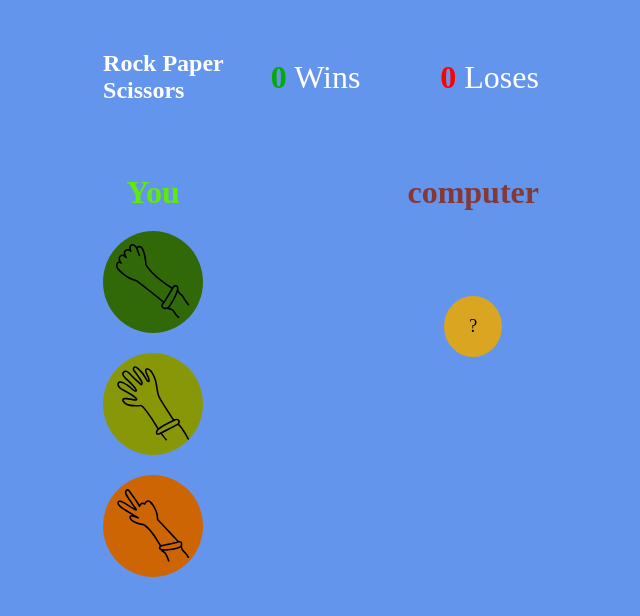
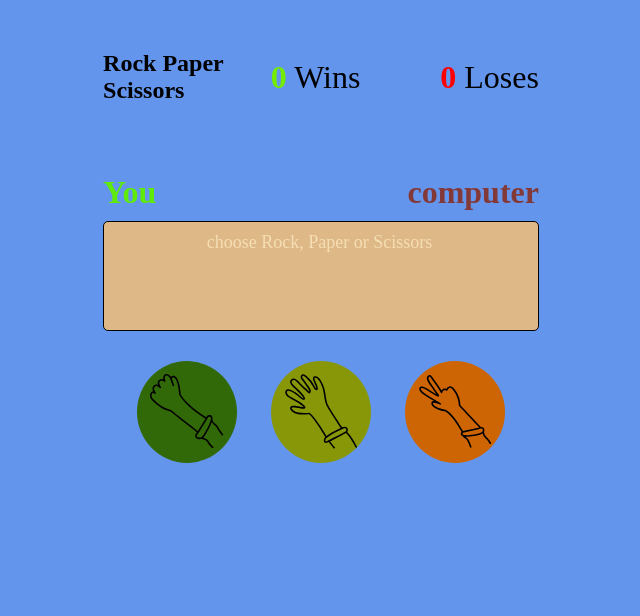
Before and after one commit to papunafshaveli/paper-rock-scissors, a React (Vite) app: page / in a window 1280 px wide. Shown: the top 616 px of the page, without its empty margins (319-959 px from the left). Built offline with nearby package versions, Linux system fonts and the light colour scheme; a web font is replaced by a local one.

Commit message:
change visual

```diff
--- a/src/components/Game/Game.tsx
+++ b/src/components/Game/Game.tsx
@@ -5,6 +5,7 @@ import { useCalculateResult } from "../../hooks/useCalculateResult";
 import { Dispatch, SetStateAction } from "react";
 import {
   Challenge,
+  Choices,
   CompsIcon,
   Computer,
   GameContainer,
@@ -97,30 +98,33 @@ const Game: React.FC<GameProps> = ({
 
   return (
     <GameContainer>
-      <ResultText result={result}>{result}</ResultText>
       <YouAndComputer>
         <You>
           <h3>You</h3>
-          <RockWrapper onClick={onRockClick}>
-            <Rock />
-          </RockWrapper>
-          <PaperWrapper onClick={onPaperClick}>
-            <Paper />
-          </PaperWrapper>
-          <ScissorsWrapper onClick={onScissorsClick}>
-            <Scissors />
-          </ScissorsWrapper>
         </You>
 
         <Computer>
           <h3>computer</h3>
-          <span>?</span>
         </Computer>
       </YouAndComputer>
       <Challenge>
         <MyIcon>{icon}</MyIcon>
+        {!result && <p>choose Rock, Paper or Scissors</p>}
+        <ResultText result={result}>{result}</ResultText>
         <CompsIcon>{compIcon}</CompsIcon>
       </Challenge>
+
+      <Choices>
+        <RockWrapper onClick={onRockClick}>
+          <Rock />
+        </RockWrapper>
+        <PaperWrapper onClick={onPaperClick}>
+          <Paper />
+        </PaperWrapper>
+        <ScissorsWrapper onClick={onScissorsClick}>
+          <Scissors />
+        </ScissorsWrapper>
+      </Choices>
     </GameContainer>
   );
 };
--- a/src/components/Game/styles.ts
+++ b/src/components/Game/styles.ts
@@ -2,7 +2,6 @@ import styled from "styled-components";
 import { device } from "../../deviceSizes/deviceSizes";
 
 export const GameContainer = styled.div`
-  position: relative;
   margin-top: 20px;
 
   display: flex;
@@ -14,11 +13,47 @@ export const GameContainer = styled.div`
   }
 `;
 
+export const Challenge = styled.div`
+  display: flex;
+  justify-content: space-between;
+  margin-top: 10px;
+
+  width: 100%;
+  height: 90px;
+
+  background-color: burlywood;
+  padding: 10px;
+
+  border: 1px solid black;
+  border-radius: 5px;
+
+  p {
+    text-align: center;
+
+    font-size: 1.8rem;
+    color: wheat;
+  }
+
+  @media ${device.tablet} {
+    height: 110px;
+  }
+`;
+
+export const MyIcon = styled.div`
+  width: 80px;
+  @media ${device.tablet} {
+    width: 90px;
+  }
+`;
+
+export const CompsIcon = styled.div`
+  width: 80px;
+  @media ${device.tablet} {
+    width: 90px;
+  }
+`;
+
 export const ResultText = styled.h2<{ result: string }>`
-  position: absolute;
-  top: -10px;
-  left: 45%;
-  transform: translate(-50%, -50%);
   font-size: 3.2rem;
 
   color: ${(props) =>
@@ -39,12 +74,6 @@ export const YouAndComputer = styled.div`
 `;
 
 export const You = styled.div`
-  display: flex;
-  flex-direction: column;
-  align-items: center;
-
-  gap: 20px;
-
   h3 {
     font-size: 2.4rem;
     color: #5fea09;
@@ -58,11 +87,6 @@ export const You = styled.div`
 `;
 
 export const Computer = styled.div`
-  display: flex;
-  flex-direction: column;
-  align-items: center;
-  gap: 85px;
-
   h3 {
     font-size: 2.4rem;
     color: #843939;
@@ -73,13 +97,12 @@ export const Computer = styled.div`
       font-size: 3.2rem;
     }
   }
+`;
 
-  span {
-    font-size: 1.8rem;
-    padding: 20px 25px;
-    background-color: goldenrod;
-    border-radius: 50%;
-  }
+export const Choices = styled.div`
+  display: flex;
+  justify-content: space-evenly;
+  margin-top: 30px;
 `;
 
 export const RockWrapper = styled.div`
@@ -140,23 +163,3 @@ export const ScissorsWrapper = styled.div`
     padding: 10px;
   }
 `;
-
-export const Challenge = styled.div`
-  display: flex;
-  justify-content: space-between;
-  margin-top: 20px;
-`;
-
-export const MyIcon = styled.div`
-  width: 80px;
-  @media ${device.tablet} {
-    width: 90px;
-  }
-`;
-
-export const CompsIcon = styled.div`
-  width: 80px;
-  @media ${device.tablet} {
-    width: 90px;
-  }
-`;
--- a/src/components/styles.ts
+++ b/src/components/styles.ts
@@ -22,7 +22,7 @@ export const Header = styled.header`
 
   h1 {
     font-size: 1.8rem;
-    color: white;
+    color: black;
   }
 
   @media ${device.tablet} {
@@ -41,7 +41,7 @@ export const Results = styled.div`
 
   p {
     font-size: 2.4rem;
-    color: white;
+    color: black;
   }
 
   @media ${device.tablet} {
@@ -52,7 +52,7 @@ export const Results = styled.div`
 `;
 
 export const WinScore = styled.b`
-  color: #05aa05;
+  color: #73ec00;
 `;
 
 export const LoseScore = styled.b`
```
